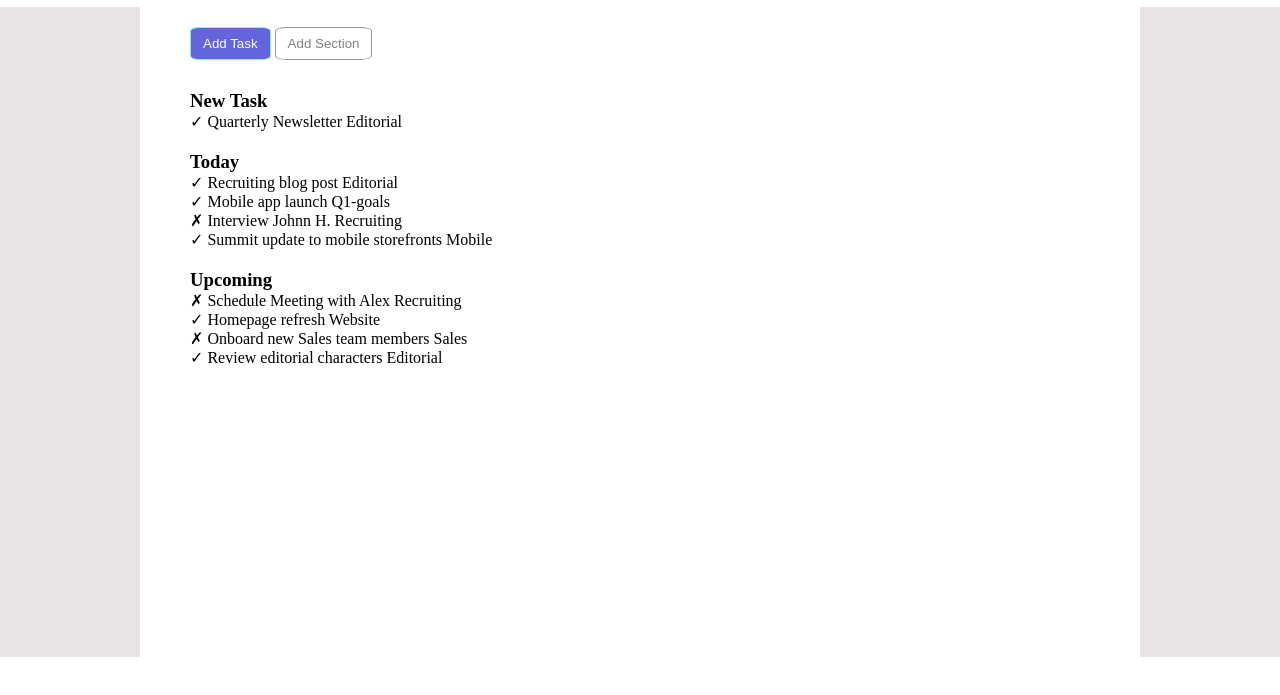
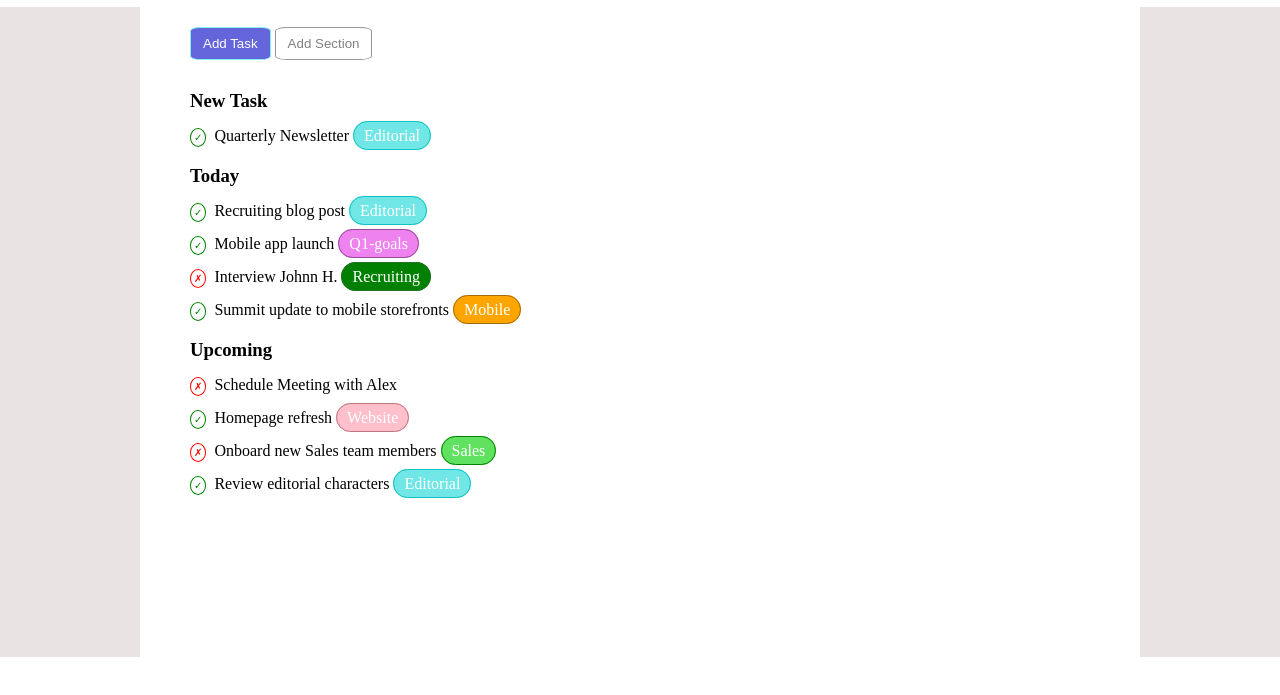
Before and after one commit to vanessabusato9/html-css-toboolist, a plain HTML site: page index.html in a window 1280 px wide. Shown: the part 63-758 px from the top of the page. Drawn offline with Linux system fonts and the light colour scheme.

Commit message:
aggiunto stile contenuto

```diff
--- a/index.html
+++ b/index.html
@@ -25,23 +25,62 @@
 
                 <section class="new-task">
                 <h3>New Task</h3>
-                <p>&check; Quarterly Newsletter Editorial</p>
+                <p class="spazio">
+                    <span class="check">&check;</span>
+                    Quarterly Newsletter
+                    <span class="editorial">Editorial</span>
+                </p>
                 </section>
 
                 <section class="today">
                 <h3>Today</h3>
-                <p>&check; Recruiting blog post Editorial</p>
-                <p>&check; Mobile app launch Q1-goals</p>
-                <p>&cross; Interview Johnn H. Recruiting</p>
-                <p>&check; Summit update to mobile storefronts Mobile</p>
+                <p class="spazio">
+                    <span class="check">&check;</span>
+                    Recruiting blog post
+                    <span class="editorial">Editorial</span>
+                </p>
+
+                <p class="spazio">
+                    <span class="check">&check;</span>
+                    Mobile app launch
+                    <span class="q1-goals">Q1-goals</span>
+                </p>
+
+                <p class="spazio">
+                    <span class="cross">&cross;</span>
+                    Interview Johnn H.
+                    <span class="recruiting">Recruiting</span>
+                </p>
+
+                <p class="spazio">
+                    <span class="check">&check;</span>
+                     Summit update to mobile storefronts
+                     <span class="mobile">Mobile</span>
+                    </p>
                 </section>
 
                 <section class="upcoming">
                 <h3>Upcoming</h3>
-                <p>&cross; Schedule Meeting with Alex Recruiting</p>
-                <p>&check; Homepage refresh Website</p>
-                <p>&cross; Onboard new Sales team members Sales</p>
-                <p>&check; Review editorial characters Editorial</p>
+                <p class="spazio">
+                    <span class="cross">&cross;</span>
+                    Schedule Meeting with Alex
+                </p>
+
+                <p class="spazio">
+                    <span class="check">&check;</span>
+                    Homepage refresh
+                    <span class="website">Website</span>
+                </p>
+                <p class="spazio">
+                    <span class="cross">&cross;</span>
+                    Onboard new Sales team members
+                    <span class="sales">Sales</span>
+                </p>
+                <p class="spazio">
+                    <span class="check">&check;</span>
+                    Review editorial characters
+                    <span class="editorial">Editorial</span>
+                </p>
                 </section>
             </div>
         </div>
--- a/style.css
+++ b/style.css
@@ -60,18 +60,85 @@ h3 {
 }
 
 .new-task {
-   /* margin-top: 30px;
-    margin-bottom: 20px;
-    margin-left: 50px; */
     margin: 30px 0px 20px 50px;
 }
 
 .today {
-    /*margin-bottom: 20px;
-    margin-left: 50px;*/
     margin: 0px 0px 20px 50px;
 }
 
 .upcoming {
     margin: 0px 50px;
 }
+
+.check {
+    background-color: white;
+    border: 1px solid green;
+    border-radius: 100%;
+    color: green;
+    padding: 3px;
+    font-size: 10px;
+    margin-right: 4px;
+}
+
+.cross {
+    background-color: white;
+    border: 1px solid red;
+    border-radius: 100%;
+    color: red;
+    padding: 3px;
+    font-size: 10px;
+    margin-right: 4px;
+}
+
+.editorial {
+    background-color: rgb(113, 230, 230);
+    border: 1px solid rgb(14, 194, 194);
+    border-radius: 50px;
+    color: white;
+    padding: 5px 10px;
+}
+
+.q1-goals {
+    background-color: violet;
+    border: 1px solid rgb(150, 73, 150);
+    border-radius: 50px;
+    color: white;
+    padding: 5px 10px;
+}
+
+.recruiting {
+    background-color: green;
+    border: 1px solid rgb(39, 112, 39);
+    border-radius: 50px;
+    color: white;
+    padding: 5px 10px;
+}
+
+.mobile {
+    background-color: orange;
+    border: 1px solid rgb(160, 110, 17);
+    border-radius: 50px;
+    color: white;
+    padding: 5px 10px;
+}
+
+.website {
+    background-color: pink;
+    border: 1px solid rgb(190, 115, 127);
+    border-radius: 50px;
+    color: white;
+    padding: 5px 10px;
+}
+
+.sales {
+    background-color: rgb(96, 226, 96);
+    border: 1px solid green;
+    border-radius: 50px;
+    color: white;
+    padding: 5px 10px;
+}
+
+.spazio {
+    margin-top: 15px;
+}
```
